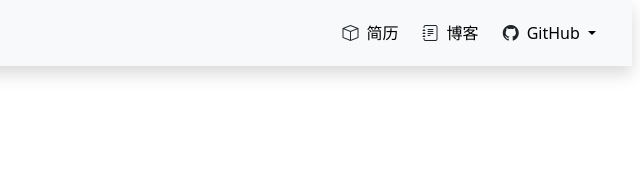
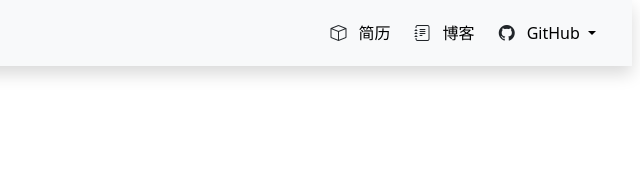
Before and after one commit to zszdmzmm1/zszdmzmm1.github.io, a website: page page/login.html in a window 1280 px wide. Shown: the top 178 px of the page, 640-1280 px from the left. Drawn offline with Linux system fonts and the light colour scheme.

Commit message:
导航栏menu菜单修改

```diff
--- a/page/login.html
+++ b/page/login.html
@@ -25,12 +25,17 @@
                     </button>
                     <div class="collapse navbar-collapse" id="navbarNavAltMarkup">
                         <div class="navbar-nav ms-auto">
-                            <i class="bi bi-box py-2 nav-item"></i>
+                            <div class="d-flex">
+                                <i class="bi bi-box py-2 nav-item me-1"></i>
                                 <a class="me-3 py-2 link-body-emphasis text-decoration-none nav-link"
-                               href="../resume/resume2.html">简历</a>
-                            <i class="bi bi-journal-text py-2 nav-item"></i>
-                            <a class="me-3 py-2 link-body-emphasis text-decoration-none nav-link" href="#">博客</a>
-                            <i class="bi bi-github py-2 nav-item"></i>
+                                   href="./resume/resume2.html">简历</a>
+                            </div>
+                            <div class="d-flex">
+                                <i class="bi bi-journal-text py-2 nav-item me-1"></i>
+                                <a class="me-3 py-2 link-body-emphasis text-decoration-none nav-link" href="./page/article.html">博客</a>
+                            </div>
+                            <div class="d-flex">
+                                <i class="bi bi-github py-2 nav-item me-1"></i>
                                 <div class="nav-item dropdown" onmouseleave="dropDownMenuHidden()"
                                      onmouseenter="dropDownMenuShow()">
                                     <a class="nav-link dropdown-toggle me-3 py-2 text-decoration-none link-body-emphasis"
@@ -49,9 +54,12 @@
                                                href="https://github.com/zszdmzmm1/learnning">Java仓库</a>
                                         </li>
                                         <li><a class="dropdown-item"
-                                           href="https://github.com/zszdmzmm1/zszdmzmm-web">Web仓库</a></li>
+                                               href="https://github.com/zszdmzmm1/zszdmzmm-web">Web仓库</a>
+                                        </li>
                                     </ul>
                                 </div>
+                            </div>
+
                         </div>
                     </div>
                 </div>
```
Also changed, not shown: index.html (+10 -3 lines), page/article.html (+2 -2 lines), page/register.html (+14 -6 lines). Lines whose indentation alone changed are shown as unchanged.
